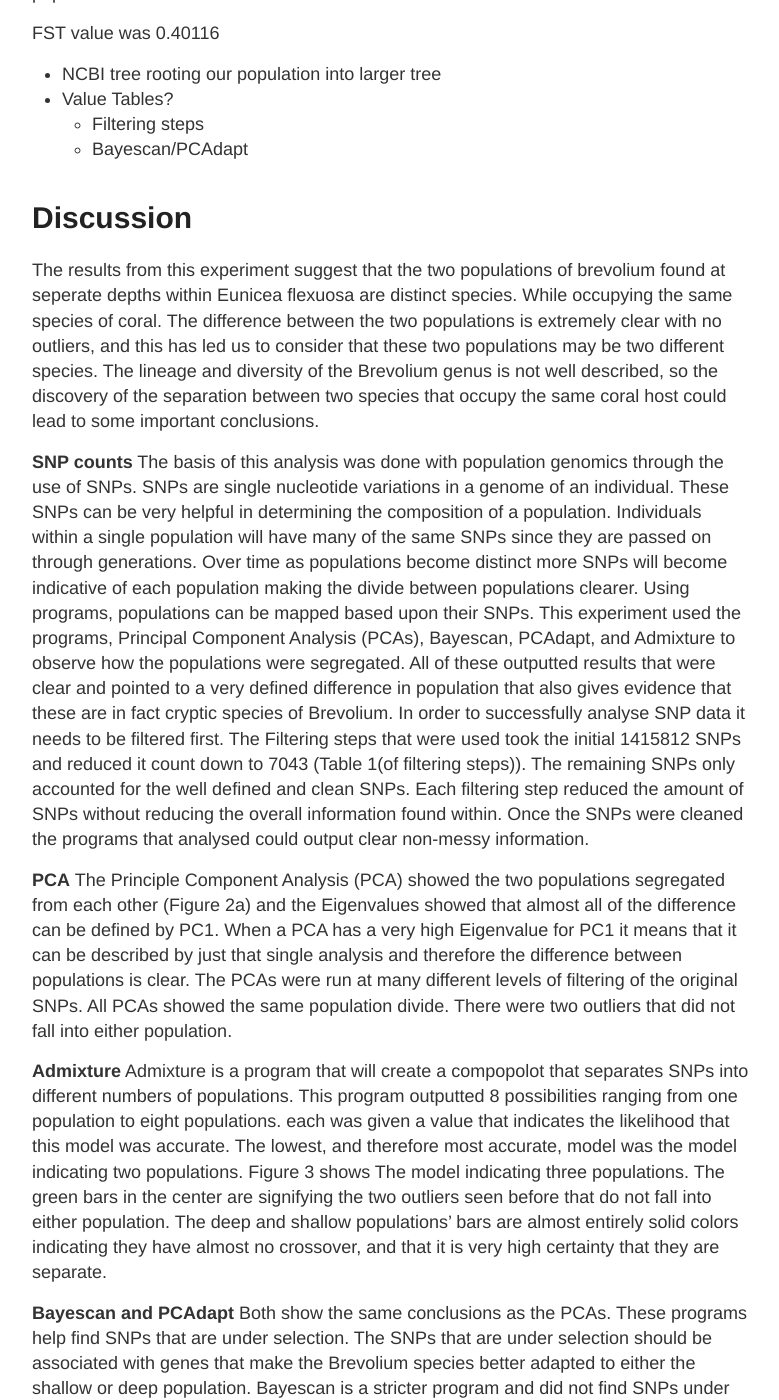
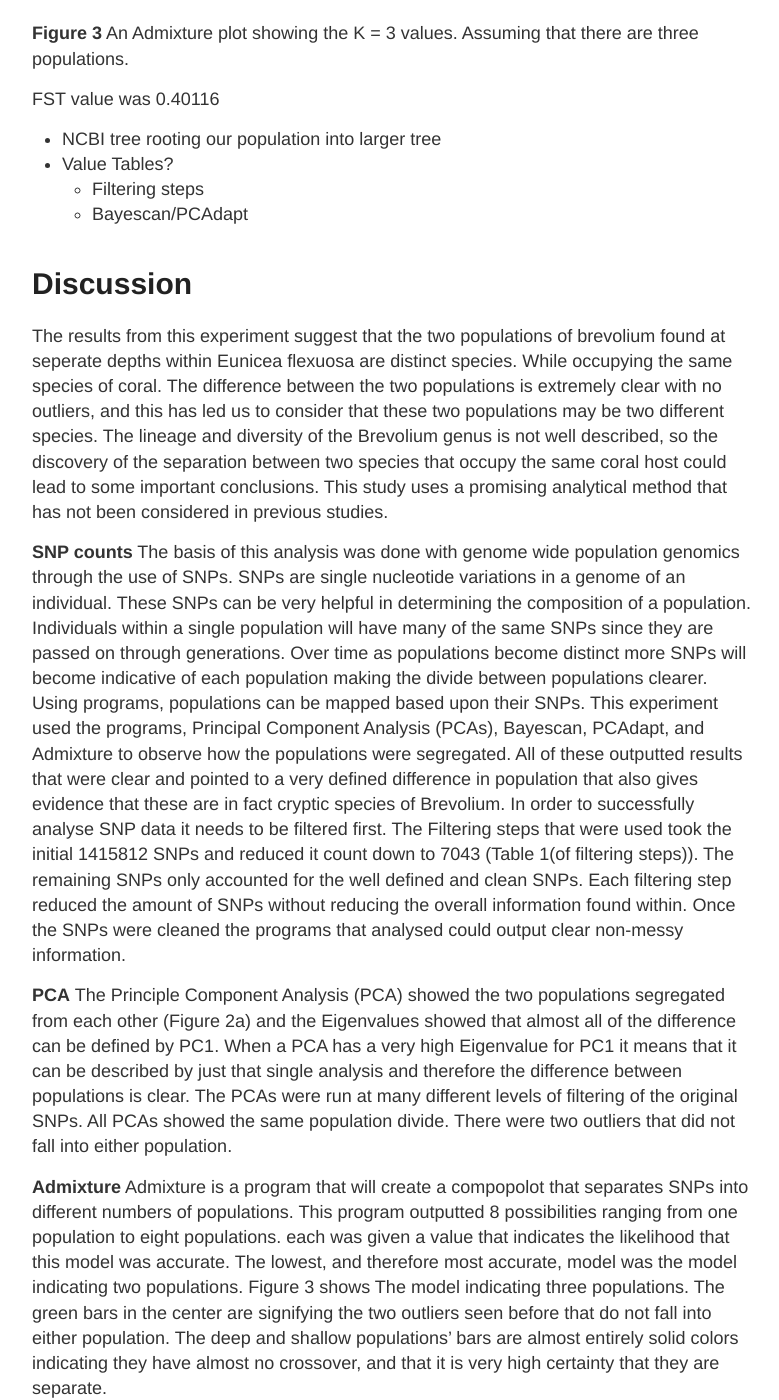
Before and after one commit to Mwags24/Brevolium_Notebook, a Jekyll site: the page built from _posts/2020-6-16-Full_Draft1.md, in a window 1280 px wide and 1400 px high, scrolled down 4402 px. Shown: the whole window, without its empty margins (248-1027 px from the left). Built offline with Jekyll 4.4.1, drawn with Linux system fonts in a browser that asks for light colours; some of the changed text lies outside the part shown; grey boxes are pictures that could not be loaded.

Commit message:
Update 2020-6-16-Full_Draft1.md

```diff
--- a/_posts/2020-6-16-Full_Draft1.md
+++ b/_posts/2020-6-16-Full_Draft1.md
@@ -24,13 +24,16 @@ Here, we use a population genetics approach to determine the genetic difference
 Using the Single Nucleotide Polymorphisms (SNPs) we are also able to study which genes might be responsible for the difference in populations of Brevolium. Programs like Bayescan and PCAdapt can be used to find SNPs under selection. Looking at what genes the SNPs under selection are located on can help determine what traits may be the source of selection between the populations.
 Understanding the differences between Brevolium species, and symbiont species in general is becoming increasingly important as conservation efforts try to find possible solutions for coral degradation as ocean temperatures rise. Knowing the symbionts that are best adapted for certain temperatures or depths can help select the best candidates for reseeding of reefs with corals.
 
+**This is the first to analyze with genome-wide data a diversification process in two sister species of Symbiodiniaceae**
+
+
 # Methods
 
 
 Original sampling occurred in the Bahamas, Panama, Puerto Rico, and Curaçao  (Prada 2013). Eunicea flexuosa samples were taken at a shallow and a deep depth for each of the four sites. The depths of the coral from each site were recorded and used to separate them into two populations. The Brevolium within the coral was also genetically sequenced.
 The genetic information was transitioned from BAM files to a vcf file using SNP calling. vcftools (vcftools reference) was used to filter these SNP files using the following tools. First a minimum depth of 10x was established. The tool --miss .50  filtered out any snp with over 50% missing information. The minimum allele count was set at .01 and the file was thinned using --thin 1000.
 Principal component analysis (PCA) was run on the filtered vcf file. Using vcfR (reference) the vcf file was combined with a mapping file continuing population information and turned into a genlight object. This genlight object was used to create a distance tree, PCA plot, Eigenvalues plot, DAPC, and compoplot.
-A Hardy wineburg filter was applied using vcftools to further filter the data based on their populations.
+A Hardy weinberg filter was applied using vcftools to further filter the data based on their populations.
 Using Admixture 8 files with K values from 1 to 8 were generated and the file with the least cross-validation error was selected. Using this file and the mapping file barplots were created for each of the K values.
 A Weir and Cockerham FST calculation was performed using vcftools.
 Bayescan and PCAdapt analyses were performed in order to determine which SNPs were under selection and which were neutral SNPs. The SNPs under selection and the information on the chromosome and position they are found in were then exported. Each of the genes surrounding each SNP were run through BLAST on NCBI to determine what genes were under selection.
@@ -71,10 +74,10 @@ FST value was 0.40116
 
 # Discussion
 
-The results from this experiment suggest that the two populations of brevolium found at seperate depths within Eunicea flexuosa are distinct species. While occupying the same species of coral. The difference between the two populations is extremely clear with no outliers, and this has led us to consider that these two populations may be two different species. The lineage and diversity of the Brevolium genus is not well described, so the discovery of the separation between two species that occupy the same coral host could lead to some important conclusions.
+The results from this experiment suggest that the two populations of brevolium found at seperate depths within Eunicea flexuosa are distinct species. While occupying the same species of coral. The difference between the two populations is extremely clear with no outliers, and this has led us to consider that these two populations may be two different species. The lineage and diversity of the Brevolium genus is not well described, so the discovery of the separation between two species that occupy the same coral host could lead to some important conclusions. This study uses a promising analytical method that has not been considered in previous studies.
 
 **SNP counts**
-The basis of this analysis was done with population genomics through the use of SNPs. SNPs are single nucleotide variations in a genome of an individual. These SNPs can be very helpful in determining the composition of a population. Individuals within a single population will have many of the same SNPs since they are passed on through generations. Over time as populations become distinct more SNPs will become indicative of each population making the divide between populations clearer. Using programs, populations can be mapped based upon their SNPs. This experiment used the programs, Principal Component Analysis (PCAs), Bayescan, PCAdapt, and Admixture to observe how the populations were segregated. All of these outputted results that were clear and pointed to a very defined difference in population that also gives evidence that these are in fact cryptic species of Brevolium.
+The basis of this analysis was done with genome wide population genomics through the use of SNPs. SNPs are single nucleotide variations in a genome of an individual. These SNPs can be very helpful in determining the composition of a population. Individuals within a single population will have many of the same SNPs since they are passed on through generations. Over time as populations become distinct more SNPs will become indicative of each population making the divide between populations clearer. Using programs, populations can be mapped based upon their SNPs. This experiment used the programs, Principal Component Analysis (PCAs), Bayescan, PCAdapt, and Admixture to observe how the populations were segregated. All of these outputted results that were clear and pointed to a very defined difference in population that also gives evidence that these are in fact cryptic species of Brevolium.
 In order to successfully analyse SNP data it needs to be filtered first. The Filtering steps that were used took the initial 1415812 SNPs and reduced it count down to 7043 (Table 1(of filtering steps)). The remaining SNPs only accounted for the well defined and clean SNPs. Each filtering step reduced the amount of SNPs without reducing the overall information found within. Once the SNPs were cleaned the programs that analysed could output clear non-messy information.
 
 **PCA**
@@ -82,7 +85,6 @@ The Principle Component Analysis (PCA) showed the two populations segregated fro
 
 **Admixture**
 Admixture is a program that will create a compopolot that separates SNPs into different numbers of populations. This program outputted 8 possibilities ranging from one population to eight populations. each was given a value that indicates the likelihood that this model was accurate. The lowest, and therefore most accurate, model was the model indicating two populations. Figure 3 shows The model indicating three populations. The green bars in the center are signifying the two outliers seen before that do not fall into either population. The deep and shallow populations' bars are almost entirely solid colors indicating they have almost no crossover, and that it is very high certainty that they are separate.
-
 
 **Bayescan and PCAdapt**
 Both show the same conclusions as the PCAs. These programs help find SNPs that are under selection. The SNPs that are under selection should be associated with genes that make the Brevolium species better adapted to either the shallow or deep population. Bayescan is a stricter program and did not find SNPs under selection. However out of the 7877 SNPs used in the PCAdapt program 61 SNPs under selection were found.
@@ -105,4 +107,4 @@ Corals have been well classified and studied since their importance to the ocean
 
 # Conclusion
 
-The two populations of Brevolium found within Eunicea flexuosa at different depths have been identified as likely candidates to be cryptic species based upon the population genomics used in this experiment. Further the genes that separate these populations have been identified to be associated with (placeholder). The evidence that there are two species of symbiont living in close proximity to each other within a single species of coral suggests that there could be a much higher magnitude of symbiont species that recently suggestested.
+The two populations of Brevolium found within Eunicea flexuosa at different depths have been identified as likely candidates to be cryptic species based upon the population genomics used in this experiment. Further the genes that separate these populations have been identified to be associated with (placeholder). The evidence that there are two species of symbiont living in close proximity to each other within a single species of coral suggests that there could be a much higher magnitude of symbiont species that recently suggestested. This Study has also shown the effectiveness of genome wide analysis, a method previously untested.
```
